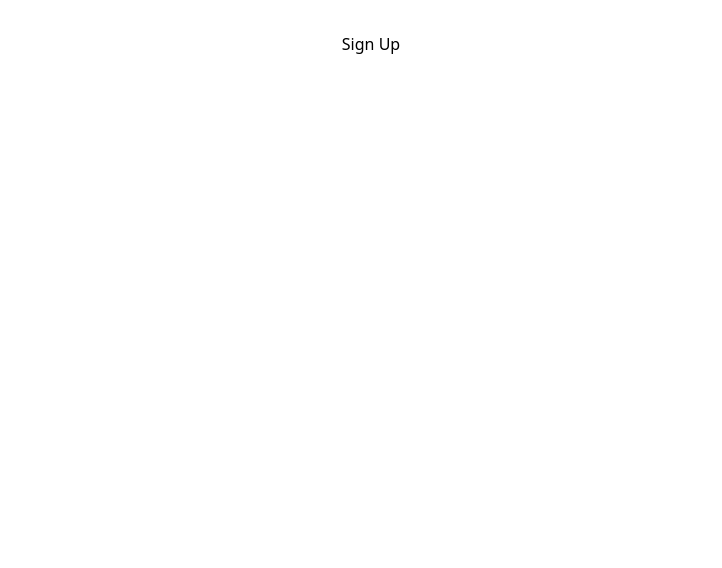
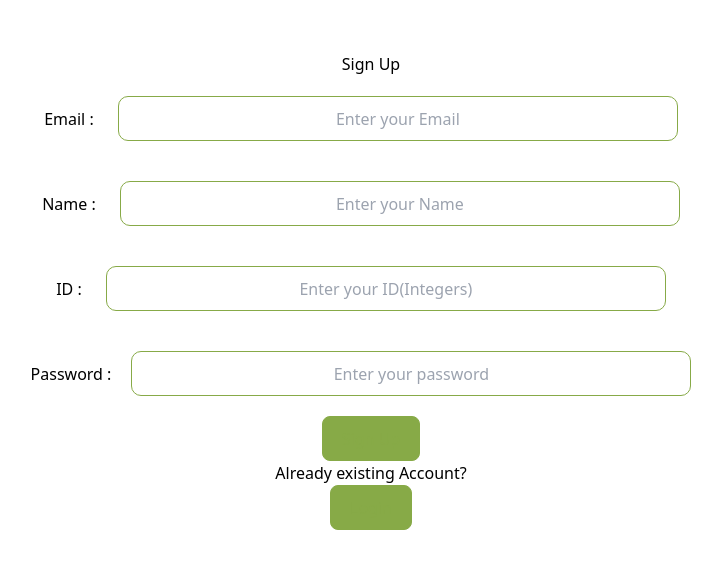
Before and after one commit to felexkemboi/iquantilellc, a Vue app: page /signup in a window 1280 px wide. Shown: the top 568 px of the page, without its empty margins (269-991 px from the left). Built offline with nearby package versions, Linux system fonts and the light colour scheme.

Commit message:
sign up,list all product and filter by user

```diff
--- a/src/components/Login.vue
+++ b/src/components/Login.vue
@@ -24,9 +24,10 @@
   const password = ref('')
 
   const store = useStore();
-  const user = computed(() => store.getters.user)
+  const user = computed(() => store.getters.user(email.value))
 
   const login = async function () {
+
     if(user.value.email === email.value && user.value.password === password.value){
        store.commit("loginUser");
     }else{
--- /dev/null
+++ b/src/components/Products.vue
@@ -0,0 +1,43 @@
+<template>
+    <h2 class="title">Products</h2>
+    <div v-if="products.length < 1">
+      <p>There are no products click the button below to add</p>
+    </div>
+    <div v-else>
+        <div class="flex-row">
+            <label>Filter by User: </label>
+            <select v-model="user">
+                <option v-for="option in users" :value="option.id" :label="option.name">
+                    {{ option}}
+                </option>
+            </select>
+        </div>
+        <li v-for="(product, index) in products" :key="index">
+        {{ product }}
+        </li>
+    </div>
+    <!-- <button type="button"><router-link to="/add-product">Add Product</router-link></button> -->
+</template>
+
+<script setup>
+  import { ref } from 'vue'
+  import {computed} from 'vue';
+  import {useStore} from "vuex";
+
+  const users = computed(() => store.getters.users)
+  const user = ref(2)
+  const store = useStore();
+  const products = computed(() => store.getters.getProducts(user))
+
+</script>
+
+<style scoped>
+.title {
+  color: blue;
+  font-size: 35px;
+}
+.select_bar {
+    max-width: 25px;
+    font-size: 35px;
+}
+</style>
--- a/src/components/SignUp.vue
+++ b/src/components/SignUp.vue
@@ -1,11 +1,78 @@
 <template>
-  <div>
+    <div class="home">
     <h2>Sign Up</h2>
+    <div class="search flex-row">
+      <label>Email  :   </label>
+      <input class="input" type="text" placeholder="Enter your Email" v-model="email" />
+    </div>
+    <div class="search flex-row">
+      <label>Name  :   </label>
+      <input class="input" type="text" placeholder="Enter your Name" v-model="name" />
+    </div>
+    <div class="search flex-row">
+      <label>ID  :   </label>
+      <input class="input" type="text" placeholder="Enter your ID(Integers)" v-model="id" />
+    </div>
+    <div class="search flex-row">
+      <label>Password :</label>
+      <input class="input" type="password" placeholder="Enter your password" v-model="password" />
+    </div>
+    <div>
+      <button type="button" @click="signup">Sign Up</button>
+    </div>
+    <div>
+      <p>Already existing Account? </p>
+      <button type="button">
+        <router-link to="/login">Login</router-link>
+      </button>
+    </div>
   </div>
 </template>
 
 <script setup>
+  import { ref } from 'vue'
+  import {computed} from 'vue';
+  import {useStore} from "vuex";
+
+  const email = ref('')
+  const name = ref('')
+  const id = ref('')
+  const password = ref('')
+
+  const store = useStore();
+  const users = computed(() => store.getters.users)
+
+  const signup = async function () {
+    const user = {
+      name: name.value,
+      id: id.value,
+      email: email.value,
+      password: password.value
+    }
+
+    store.commit("addUser", user);
+    console.log(users)
+  };
 </script>
 
 <style scoped>
+.home {
+  margin-top: 20px;
+}
+.search {
+  text-align: center;
+}
+
+input {
+  border: 1px solid rgb(135, 170, 71);
+  border-radius: 10px;
+  min-height: 45px;
+  min-width: 70vh;
+  text-align: center;
+  margin: 20px;
+}
+@keyframes spin {
+  0% { transform: rotate(0deg); }
+  100% { transform: rotate(360deg); }
+}
 </style>
--- a/src/router.js
+++ b/src/router.js
@@ -2,6 +2,7 @@ import { createWebHistory, createRouter } from 'vue-router';
 import Home from  './components/Home.vue'
 import Login from  './components/Login.vue'
 import SignUp from  './components/SignUp.vue'
+import Products from  './components/Products.vue'
 
 const routes = [
     {
@@ -20,6 +21,16 @@ const routes = [
 		component: SignUp,
 	},
 	{
+		path: '/products',
+		name: 'products',
+		component: Products,
+	},
+	// {
+	// 	path: '/add-product',
+	// 	name: 'add-products',
+	// 	component: AddProducts,
+	// },
+	{
 		path: '/:catchAll(.*)*',
 		redirect: '/',
 		name: "PageNotFound",
--- a/src/store.js
+++ b/src/store.js
@@ -2,25 +2,69 @@ import { createStore } from 'vuex'
 
 export default createStore({
   state: {
-    user: {
-      email: "felokemboi10@gmail.com",
-      password: "Password"
-    },
+    users: [
+      {
+        id: 2,
+        name: 'Felex',
+        email: "felokemboi10@gmail.com",
+        password: "Password"
+      },
+      {
+        id: 3,
+        name: 'Limo',
+        email: "limo@gmail.com",
+        password: "Password"
+      }
+    ],
+
+    products: [
+      {
+        title: 'Blazer',
+        description: 'It goes well with a trouser',
+        quantity: 2,
+        price: 45,
+        userId: 2,
+        category: 'Fashinon'
+      },
+      {
+        title: 'Flask',
+        description: 'For maintaining food temperature',
+        quantity: 2,
+        price: 45,
+        userId: 2,
+        category: 'Kitchen'
+      },
+      {
+        title: 'Hammer',
+        description: 'For nailing of nails',
+        quantity: 2,
+        price: 45,
+        userId: 3,
+        category: 'Workshop'
+      }
+    ],
+
     loggedIn: false
   },
   mutations: {
     loginUser(state) {
       state.loggedIn = true;
     },
-    logoutUser(state) {
-      state.loggedIn = false;
+    addUser(state, user) {
+      state.users.push(user);
     },
-  },
-  actions: {
-
+    addProduct(state, product) {
+      state.products.push(product);
+    },
   },
   getters: {
     isLoggedIn:  state => state.loggedIn,
-    user: state => state.user
+    users:  state => state.users,
+    getProducts: (state) => (id) => {
+      return id.value === 0 ? state.products : state.products.filter(product => product.userId === id.value);
+    },
+    user: (state) => (email) => {
+      return state.users.find(user => user.email === email)
+    }
   }
 })
```
